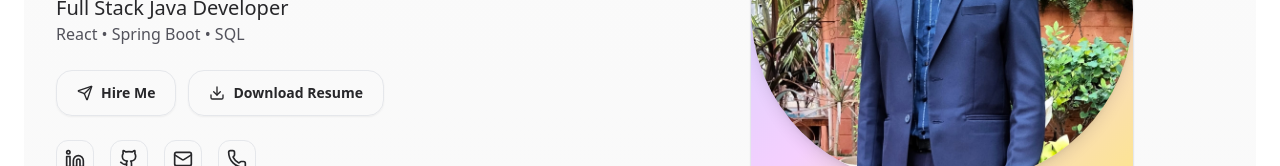
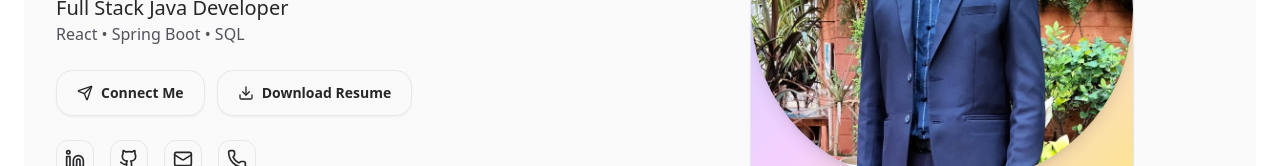
Before and after one commit to sumitbothgi/Sumit_Portfolio, a React (Vite) app: page / in a window 1280 px wide. Shown: the part 439-605 px from the top of the page. Built offline with nearby package versions, Linux system fonts and the light colour scheme.

Commit message:
Update the button

```diff
--- a/src/Portfolio.jsx
+++ b/src/Portfolio.jsx
@@ -77,8 +77,6 @@ const SKILLS = [
 ];
 
 const CERTIFICATES = [
-
-
 ];
 
 
@@ -249,7 +247,7 @@ export default function Portfolio() {
               <p className="mt-4 text-lg md:text-xl font-medium">{PROFILE.title}</p>
               <p className="text-zinc-600 dark:text-zinc-400">{PROFILE.subtitle}</p>
               <div className="mt-6 flex flex-wrap items-center gap-3">
-                <PrimaryButton href="#contact" icon={<Send className="h-4 w-4" />}>Hire Me</PrimaryButton>
+                <PrimaryButton href="#contact" icon={<Send className="h-4 w-4" />}>Connect Me</PrimaryButton>
                 <PrimaryButton href={PROFILE.resumeUrl} icon={<Download className="h-4 w-4" />}>Download Resume</PrimaryButton>
               </div>
               <div className="mt-6 flex items-center gap-4">
```
